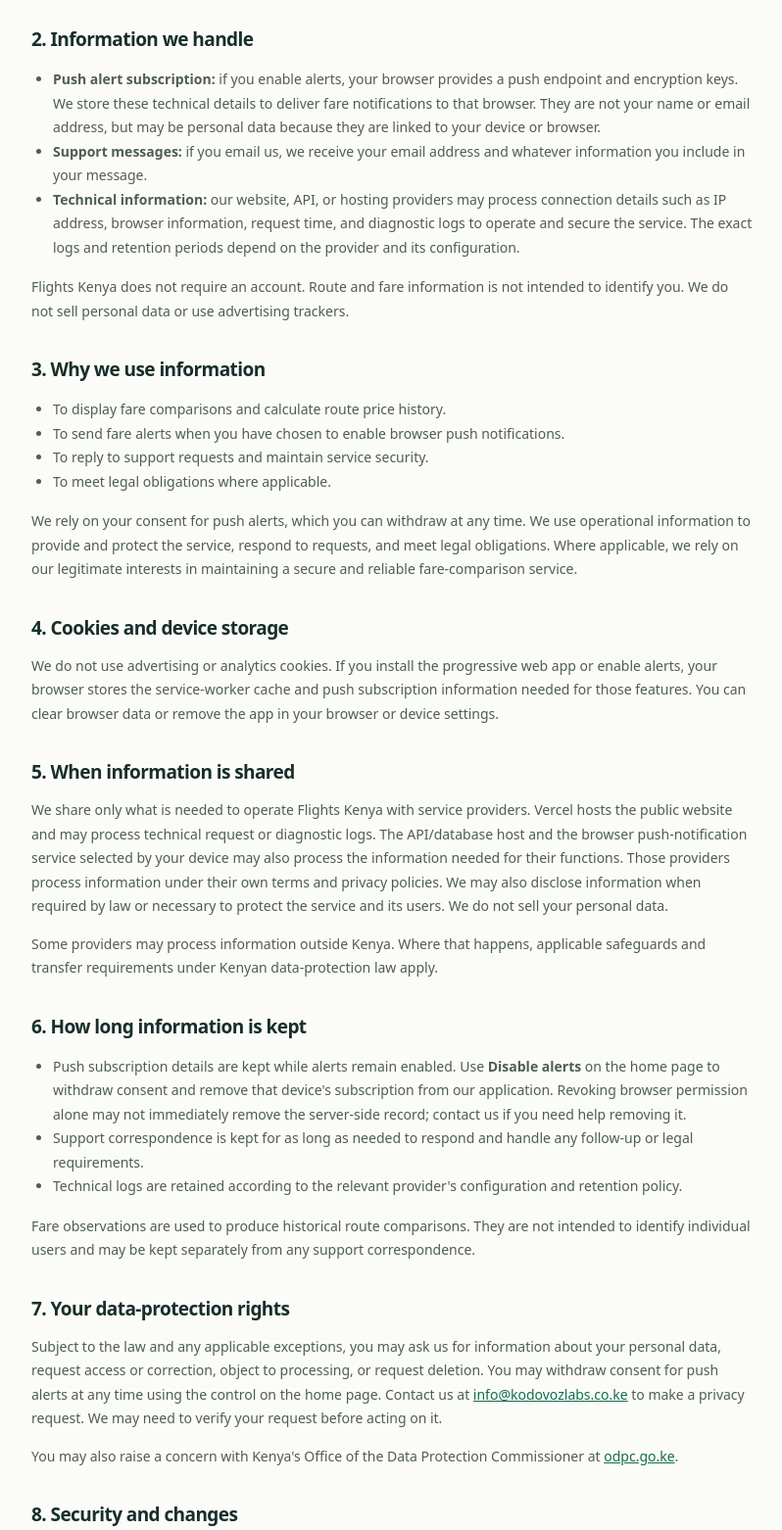
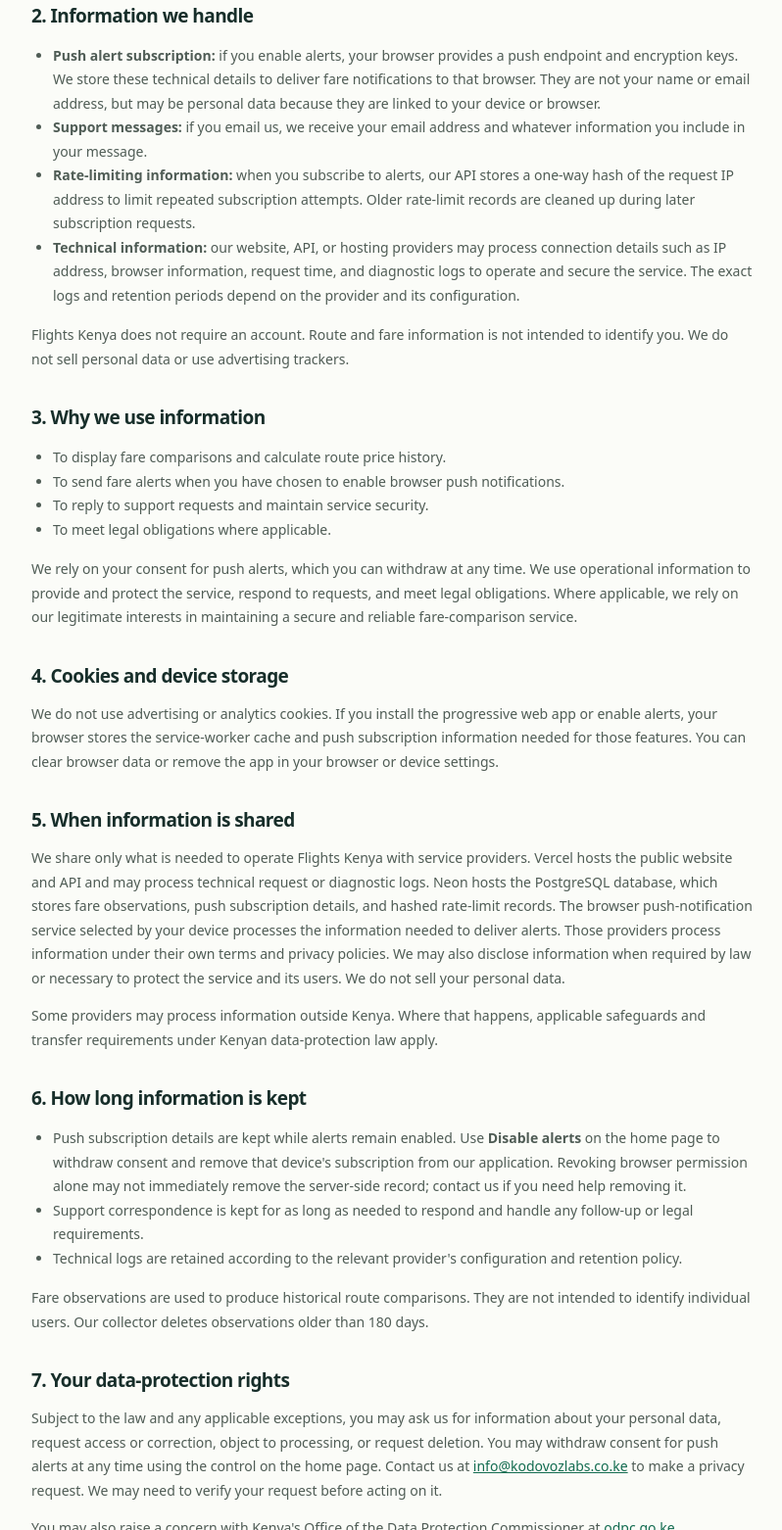
Before and after one commit to Frosty-Medusir/FlightsKenya, a website: page public/privacy.html in a window 1280 px wide. Shown: the part 522-2084 px from the top of the page at 98% size, without its empty margins (240-1038 px from the left). Drawn offline with Linux system fonts and the light colour scheme.

Commit message:
Added Branding and Privacy policy

```diff
--- a/public/privacy.html
+++ b/public/privacy.html
@@ -34,8 +34,7 @@
           We aim to handle personal data in accordance with Kenya's
           <strong>Data Protection Act, 2019 (No. 24 of 2019)</strong> and
           applicable regulations, including the Data Protection (General)
-          Regulations, 2021. Kenya's principal Data Protection Act is from
-          2019, not 2010.
+          Regulations, 2021.
         </p>
 
         <h2>1. Who is responsible</h2>
@@ -57,6 +56,12 @@
           <li>
             <strong>Support messages:</strong> if you email us, we receive your
             email address and whatever information you include in your message.
+          </li>
+          <li>
+            <strong>Rate-limiting information:</strong> when you subscribe to
+            alerts, our API stores a one-way hash of the request IP address to
+            limit repeated subscription attempts. Older rate-limit records are
+            cleaned up during later subscription requests.
           </li>
           <li>
             <strong>Technical information:</strong> our website, API, or hosting
@@ -102,13 +107,15 @@
         <h2>5. When information is shared</h2>
         <p>
           We share only what is needed to operate Flights Kenya with service
-          providers. Vercel hosts the public website and may process technical
-          request or diagnostic logs. The API/database host and the browser
-          push-notification service selected by your device may also process
-          the information needed for their functions. Those providers process
-          information under their own terms and privacy policies. We may also
-          disclose information when required by law or necessary to protect
-          the service and its users. We do not sell your personal data.
+          providers. Vercel hosts the public website and API and may process
+          technical request or diagnostic logs. Neon hosts the PostgreSQL
+          database, which stores fare observations, push subscription details,
+          and hashed rate-limit records. The browser push-notification service
+          selected by your device processes the information needed to deliver
+          alerts. Those providers process information under their own terms and
+          privacy policies. We may also disclose information when required by
+          law or necessary to protect the service and its users. We do not sell
+          your personal data.
         </p>
         <p>
           Some providers may process information outside Kenya. Where that
@@ -136,8 +143,8 @@
         </ul>
         <p>
           Fare observations are used to produce historical route comparisons.
-          They are not intended to identify individual users and may be kept
-          separately from any support correspondence.
+          They are not intended to identify individual users. Our collector
+          deletes observations older than 180 days.
         </p>
 
         <h2>7. Your data-protection rights</h2>
--- a/public/sw.js
+++ b/public/sw.js
@@ -1,4 +1,4 @@
-const CACHE = "flights-kenya-v2";
+const CACHE = "flights-kenya-v3";
 const APP_SHELL = [
   "/", "/styles.css", "/app.js", "/manifest.json", "/logo.png",
   "/favicon.png", "/privacy.html",
```
Also changed, not shown: public/app.js (+1 -7 lines), public/index.html (+0 -1 lines), README.md.
